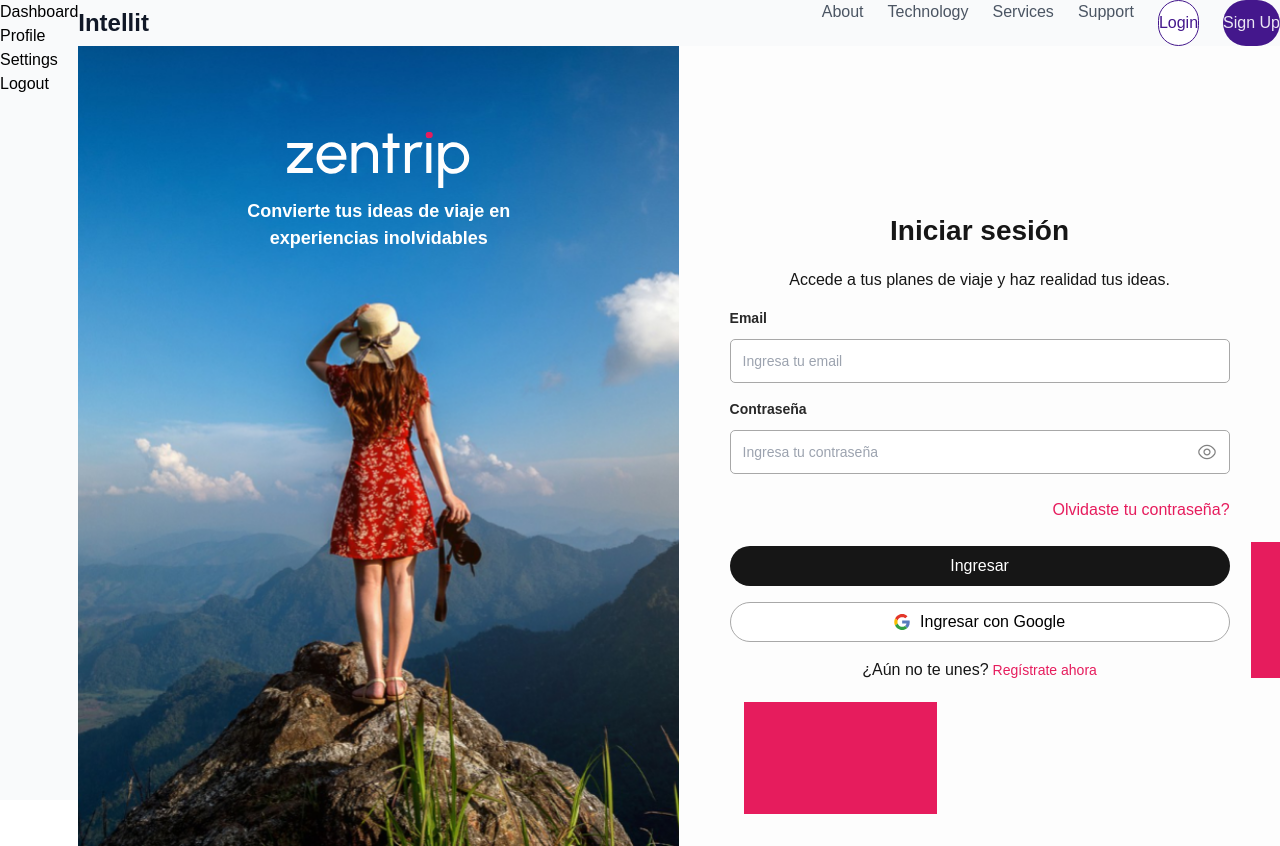
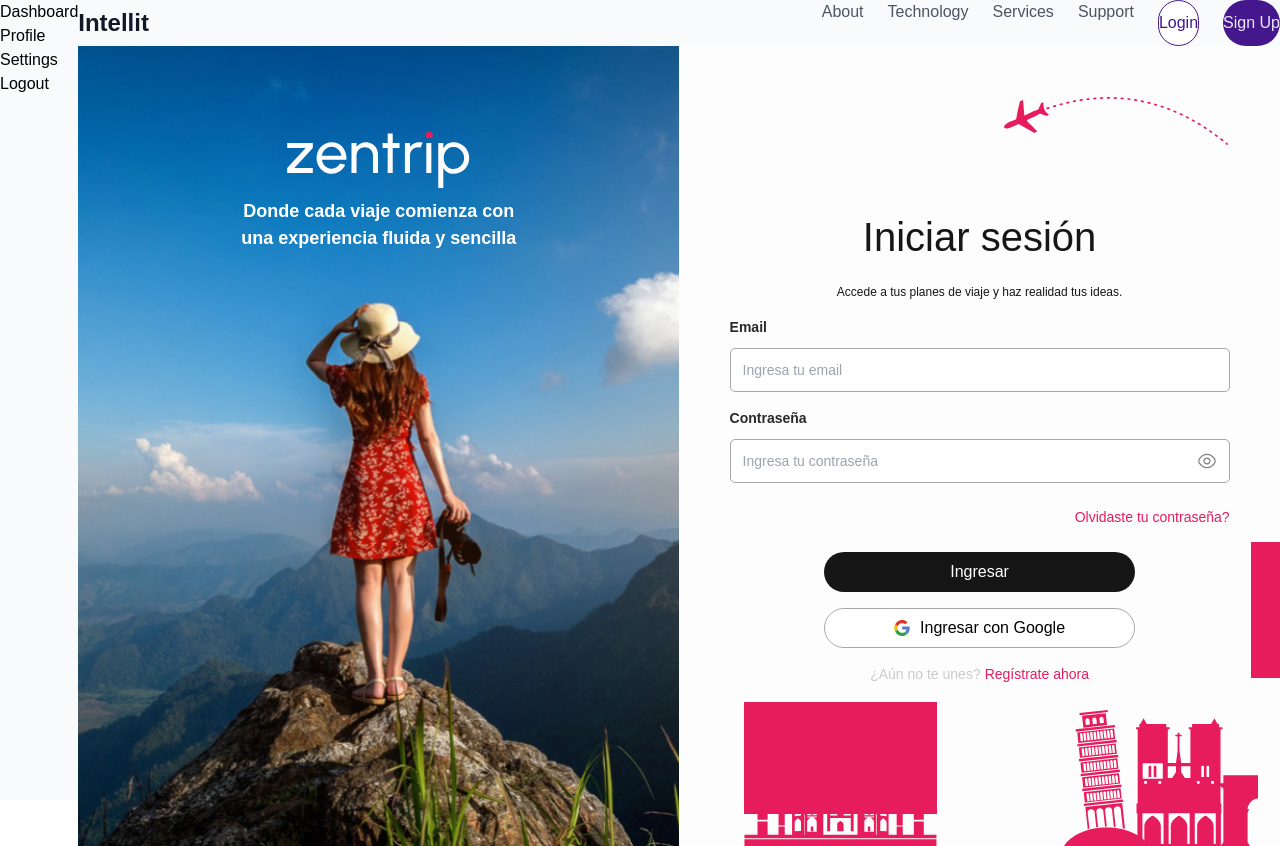
Before and after one commit to Ignacio918/viajes-app, a React (Vite) app in the folder viajes-app/: page /login in a window 1280 px wide. Built offline with nearby package versions, Linux system fonts and the light colour scheme; a web font is replaced by a local one.

Commit message:
arreglos ilustraciones

```diff
--- a/viajes-app/src/pages/LoginPage.tsx
+++ b/viajes-app/src/pages/LoginPage.tsx
@@ -86,7 +86,7 @@ const LoginPage: React.FC<LoginPageProps> = ({ onAuthSuccess, handleRegisterClic
             <img src={Logo} alt="Zentrip Logo" className="login-logo-image" />
             <div className="login-logo-dot"></div>
           </div>
-          <span className="login-subtitle">Convierte tus ideas de viaje en experiencias inolvidables</span>
+          <span className="login-subtitle">Donde cada viaje comienza con una experiencia fluida y sencilla</span>
         </div>
       </div>
       <div className="form-container">
@@ -133,17 +133,19 @@ const LoginPage: React.FC<LoginPageProps> = ({ onAuthSuccess, handleRegisterClic
             </button>
             <div className="login-signup">
               <span className="signup-text">¿Aún no te unes?</span>
-              <span className="signup-link" onClick={handleRegisterClick}>Regístrate ahora</span>
+              <span className="signup-link" onClick={handleRegisterClick}>
+                Regístrate ahora
+              </span>
             </div>
           </form>
           {error && <p className="login-error">{error}</p>}
         </div>
       </div>
+      <img src={IlusAvionLogin} alt="Avión" className="login-illustration-plane" />
+      <img src={IlusMezquita} alt="Mezquita" className="login-illustration-mosque" />
+      <img src={IlusMonumentos} alt="Monumentos" className="login-illustration-monuments" />
       <div className="login-decorative-rect-1"></div>
       <div className="login-decorative-rect-2"></div>
-      <img src={IlusAvionLogin} alt="Avion" className="login-icon" />
-      <img src={IlusMezquita} alt="Mezquita" className="login-icon" />
-      <img src={IlusMonumentos} alt="Monumentos" className="login-icon" />
     </div>
   );
 };
--- a/viajes-app/src/styles/LoginPage.css
+++ b/viajes-app/src/styles/LoginPage.css
@@ -55,11 +55,11 @@ body {
 }
 
 .login-title {
-  @apply text-center text-[#161616] text-[28px] font-bold w-full;
+  @apply text-center text-[#161616] text-[40px] font-medium w-full;
 }
 
 .login-description {
-  @apply text-center text-[#161616] text-[16px] font-normal w-full;
+  @apply text-center text-[#161616] text-[12px] font-normal w-full;
 }
 
 .login-form {
@@ -75,15 +75,15 @@ body {
 }
 
 .login-input-label {
-  @apply text-[#292929] text-[16px] font-bold;
+  @apply text-[rgba(0,0,0,0.20)] text-[14px] font-semibold;
 }
 
 .login-input {
-  @apply flex justify-between items-center w-full h-[44px] p-[10px] bg-white rounded-md border border-[#CECCBF];
+  @apply flex justify-between items-center w-[311px] h-[44px] px-3 py-2.5 bg-white rounded-[5px] border border-[#CECCBF];
 }
 
 .login-input input {
-  @apply border-none outline-none w-full text-[16px] text-[rgba(0,0,0,0.20)] font-normal;
+  @apply border-none outline-none w-full text-[14px] text-[rgba(0,0,0,0.20)] font-normal;
 }
 
 .toggle-password {
@@ -91,7 +91,7 @@ body {
 }
 
 .login-forgot-password {
-  @apply self-stretch text-right text-[#E61C5D] text-[16px] font-normal mt-2 cursor-pointer transition-colors duration-300 hover:text-[#ff3377] !important;
+  @apply self-stretch text-right text-[#E61C5D] text-[14px] font-normal mt-2 cursor-pointer transition-colors duration-300 hover:text-[#ff3377] !important;
   text-decoration: none;
 }
 
@@ -100,7 +100,7 @@ body {
 }
 
 .login-button {
-  @apply inline-flex justify-center items-center w-full h-[40px] p-[10px] bg-[#161616] rounded-full text-white text-[16px] font-normal border-none cursor-pointer mt-2 transition-all duration-300 !important;
+  @apply inline-flex justify-center items-center w-[311px] h-[40px] p-[10px] bg-[#161616] rounded-full text-white text-[16px] font-normal border-none cursor-pointer mt-2 transition-all duration-300 !important;
 }
 
 .login-button:hover {
@@ -108,7 +108,7 @@ body {
 }
 
 .login-google-button {
-  @apply inline-flex justify-center items-center gap-2.5 w-full h-[40px] p-[10px] bg-white rounded-full border border-[#A8A8A8] cursor-pointer transition-all duration-300;
+  @apply inline-flex justify-center items-center gap-2.5 w-[311px] h-[40px] p-[10px] bg-white rounded-full border border-[#A8A8A8] cursor-pointer transition-all duration-300;
 }
 
 .login-google-button:hover {
@@ -124,11 +124,11 @@ body {
 }
 
 .signup-text {
-  @apply text-[#161616] text-[16px] font-normal !important;
+  @apply text-[rgba(0,0,0,0.20)] text-[14px] font-normal !important;
 }
 
 .signup-link {
-  @apply text-[#E61C5D] text-[16px] font-normal cursor-pointer transition-colors duration-300 hover:text-[#ff3377];
+  @apply text-[#E61C5D] text-[14px] font-normal cursor-pointer transition-colors duration-300 hover:text-[#ff3377];
 }
 
 .signup-link:hover {
@@ -143,8 +143,29 @@ body {
   @apply absolute top-[656px] left-[665.45px] w-[193px] h-[112px] bg-[#E61C5D];
 }
 
-.login-icon {
-  @apply absolute w-[193px] h-[112px] object-contain;
+/* Estilos específicos para las ilustraciones */
+img[src*="ilus_avion_login"] {
+  @apply absolute object-contain;
+  width: 224px;
+  height: 47.92px;
+  right: 52px;
+  top: 51.03px;
+}
+
+img[src*="ilus_mezquita"] {
+  @apply absolute object-contain;
+  width: 193px;
+  height: 112px;
+  left: 665.45px;
+  bottom: 0;
+}
+
+img[src*="ilus_monumentos"] {
+  @apply absolute object-contain;
+  width: 237.17px;
+  height: 136px;
+  right: 0;
+  bottom: 0;
 }
 
 .login-error {
```
